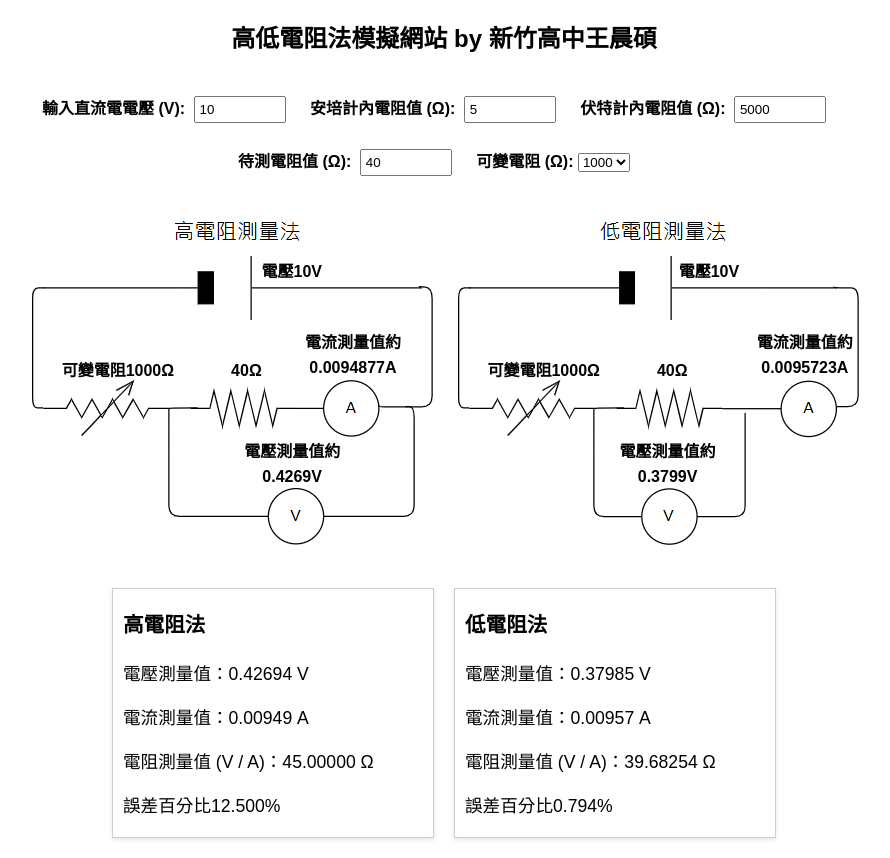
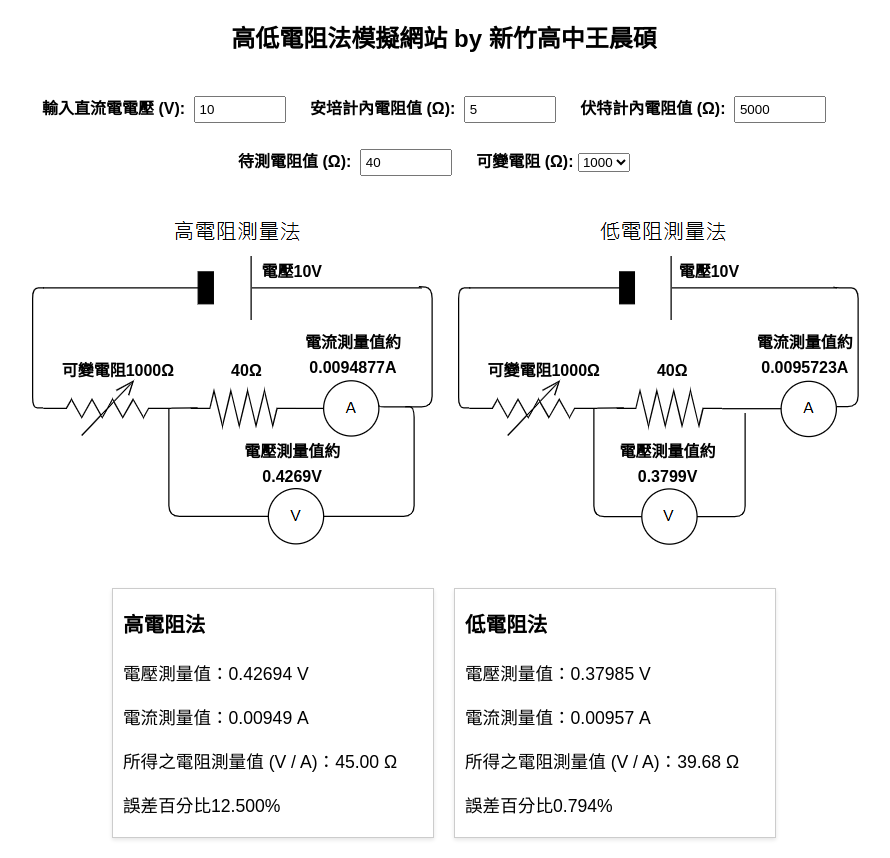
Before and after one commit to terryking0711/High-and-Low-Resistance-Method-Simulation-, a plain HTML site: page index.html in a window 1280 px wide. Shown: the whole page, without its empty margins (196-1086 px from the left). Drawn offline with Linux system fonts and the light colour scheme.

Commit message:
Update index.html

```diff
--- a/index.html
+++ b/index.html
@@ -130,14 +130,14 @@
       <h3>高電阻法</h3>
       <p>電壓測量值：<span id="result-vol-high"></span></p>
       <p>電流測量值：<span id="result-in-high"></span></p>
-      <p>電阻測量值 (V / A)：<span id="result-R-high"></span></p>
+      <p>所得之電阻測量值 (V / A)：<span id="result-R-high"></span></p>
       <p>誤差百分比<span id="PercentageError-high"></span></p>
     </div>
     <div class="result-column">
       <h3>低電阻法</h3>
       <p>電壓測量值：<span id="result-vol-low"></span></p>
       <p>電流測量值：<span id="result-in-low"></span></p>
-      <p>電阻測量值 (V / A)：<span id="result-R-low"></span></p>
+      <p>所得之電阻測量值 (V / A)：<span id="result-R-low"></span></p>
       <p>誤差百分比<span id="PercentageError-low"></span></p>
     </div>
   </div>
@@ -184,7 +184,7 @@
     const Ra1 = Vh / Ih; // 計算電阻測量值
     resultVolhigh.textContent = Vh.toFixed(5) + ' V'; // 更新電壓顯示1
     resultInhigh.textContent = Ih.toFixed(5) + ' A'; // 更新電流顯示1
-    resultRhigh.textContent = Ra1.toFixed(5) + ' Ω'; // 更新電阻顯示1
+    resultRhigh.textContent = Ra1.toFixed(2) + ' Ω'; // 更新電阻顯示1
     PercentageErrorhigh.textContent = ((Math.abs(Ra1 - R) / R) * 100).toFixed(3) + '%'; // 更新誤差百分比1
 
     // 計算低電阻法的不同數值
@@ -194,7 +194,7 @@
     const Ra2 = Vl / Il; // 計算電阻測量值
     resultVollow.textContent = Vl.toFixed(5) + ' V'; // 更新電壓顯示2
     resultInlow.textContent = Il.toFixed(5) + ' A'; // 更新電流顯示2
-    resultRlow.textContent = Ra2.toFixed(5) + ' Ω'; // 更新電阻顯示2
+    resultRlow.textContent = Ra2.toFixed(2) + ' Ω'; // 更新電阻顯示2
     PercentageErrorlow.textContent = ((Math.abs(Ra2 - R) / R) * 100).toFixed(3) + '%'; // 更新誤差百分比2
 
     // 在電路圖相應位置顯示數值（若輸入無效則顯示空白）
```
